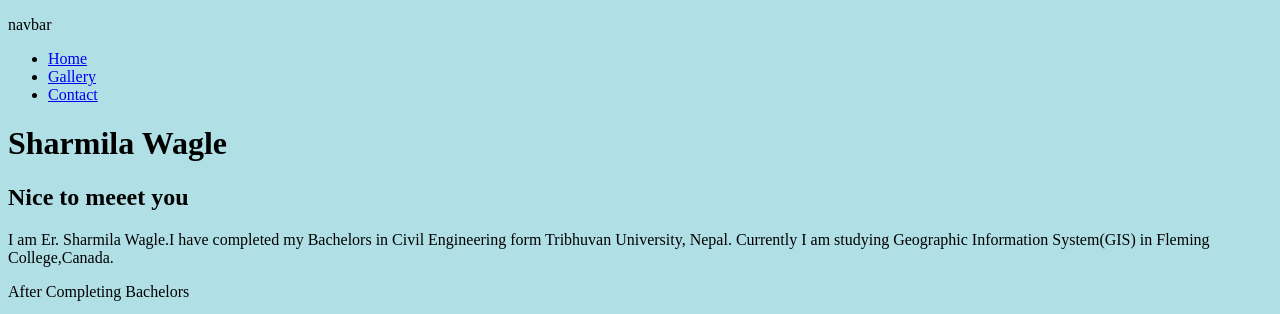
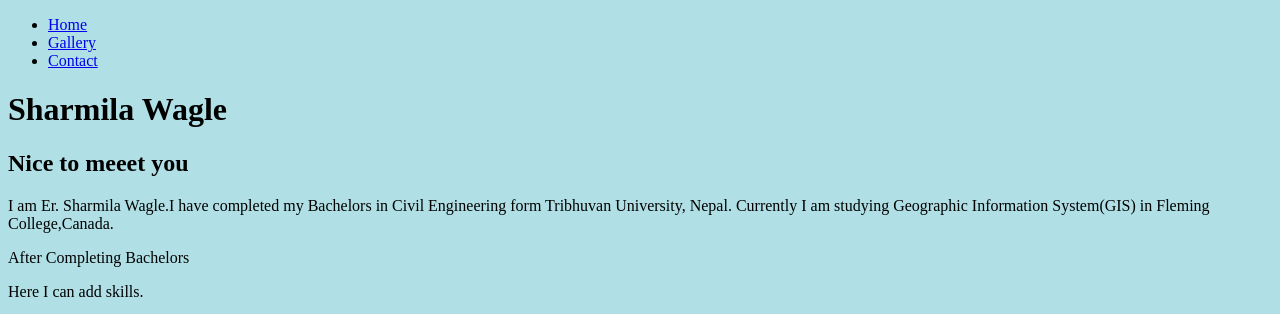
Before and after one commit to SharmilaW/SharmilaW.github.io, a plain HTML site: page index.html in a window 1280 px wide. Shown: the top 314 px of the page. Drawn offline with Linux system fonts and the light colour scheme.

Commit message:
Update index.html

```diff
--- a/index.html
+++ b/index.html
@@ -2,8 +2,7 @@
 <html lang="en">
 <div class="btn-group">
 <link rel="stylesheet" href="style.css">
-	<p>navbar</p>
-	<ul>
+		<ul>
 		<li><a href="index.html">Home</a></li>
 		<li><a href="gallery.html">Gallery</a></li>
 		<li><a href="contact.html">Contact</a></li>
```
